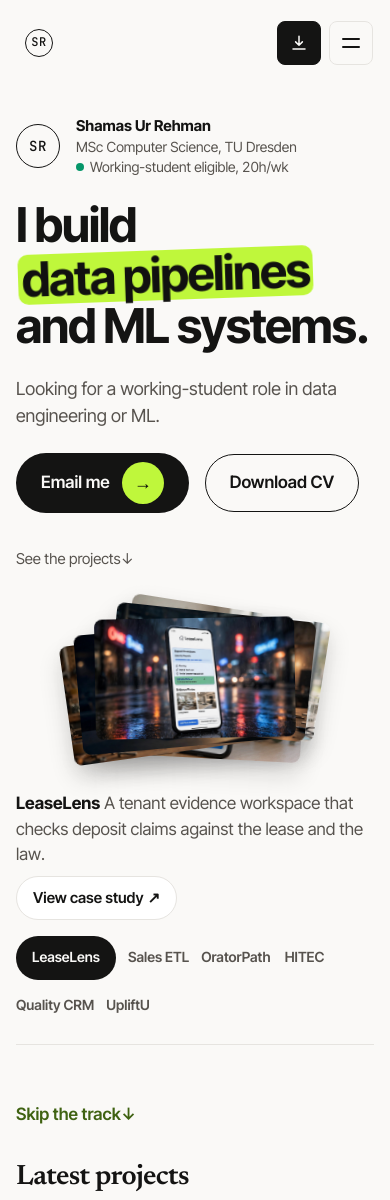
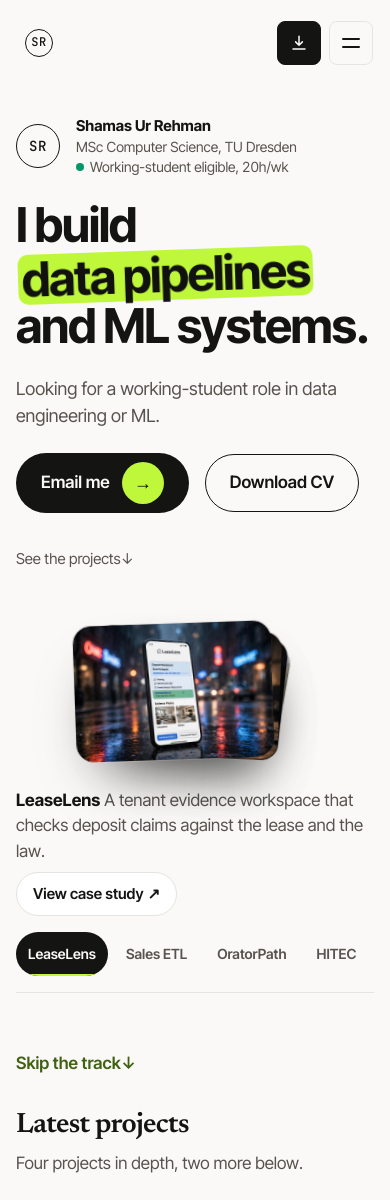
Before and after one commit to shamas92/portfolio-v4, a Next.js app: page / in a window 390 px wide. Shown: the top 1200 px of the page. Built offline with nearby package versions, Linux system fonts and the light colour scheme.

Commit message:
Hero deck: four cards at parish size with up-right fan and 300ms re-fan; caption exit/enter; four tabs with lime mark

```diff
--- a/src/app/globals.css
+++ b/src/app/globals.css
@@ -790,8 +790,11 @@ footer[id],
 }
 
 @media (min-width: 1024px) {
+  /* The showcase wrapper is 581px wide (the reference's
+     489px card + 92px of fan room), so the right column is
+     fixed at 581px and the copy column takes the rest. */
   .hero {
-    grid-template-columns: minmax(0, 1fr) minmax(0, 1fr);
+    grid-template-columns: minmax(0, 1fr) 581px;
     gap: var(--space-6);
   }
 }
@@ -1038,35 +1041,49 @@ footer[id],
  *  only, so there is no layout shift. The deck is aria-hidden
  *  and pointer-events none (see HeroDeck.tsx). */
 .hero-deck {
+  /* The reference's showcase wrapper: 581 × 408, with 72px
+     of top padding and 92px of right padding — room for the
+     fan to peek up-right. --deck-scale shrinks the whole
+     geometry below 1024px (same fan, smaller cards). */
+  --deck-scale: 1;
   position: relative;
-  height: 300px;
+  width: calc(581px * var(--deck-scale));
+  height: calc(408px * var(--deck-scale));
+  margin-inline: auto;
+  padding-top: calc(72px * var(--deck-scale));
+  padding-right: calc(92px * var(--deck-scale));
   pointer-events: none;
 }
 
 .deck-card {
+  /* One card: 489 × 336 (16/11), radius 18px, origin
+     bottom-left, a hairline edge and a deep soft shadow.
+     The photo fills the card full-bleed (no browser-chrome
+     bar: the photos are created visuals, not screenshots). */
   position: absolute;
-  left: 50%;
-  top: 50%;
-  width: 320px;
-  aspect-ratio: 5 / 3;
-  transform-origin: center;
-  will-change: transform;
-  transform: translate(
-      calc(-50% + var(--ox, 0px)),
-      calc(-50% + var(--oy, 0px))
-    )
-    rotate(var(--rr, 0deg));
+  left: 0;
+  bottom: 0;
+  width: calc(489px * var(--deck-scale));
+  aspect-ratio: 16 / 11;
+  transform-origin: bottom left;
+  will-change: transform, filter;
+  overflow: hidden;
+  border: 1px solid rgb(10 10 10 / 0.1);
+  border-radius: 18px;
+  box-shadow: 0 30px 60px -24px rgb(10 10 10 / 0.35);
+  transform: translate(var(--ox, 0px), var(--oy, 0px))
+    rotate(var(--rr, 0deg)) scale(var(--sc, 1));
+  filter: brightness(var(--br, 1));
 }
 
 /* The photo fills the card (next/image fill + cover: the 3:2
-   file is cropped to the 5:3 frame). A soft shadow grounds
-   each card (and a hairline edge from the frame); the shadow
-   follows the rounded border box. The photo is the same file in
-   both themes — nothing here switches on the theme. */
+   file is cropped to the 16/11 frame). The hairline edge and
+   the soft shadow live on .deck-card, so they follow the
+   rounded border box; the photo is the same file in both
+   themes — nothing here switches on the theme. */
 .deck-card img {
   display: block;
-  border-radius: 8px;
-  box-shadow: 0 12px 24px var(--deck-shadow);
+  border-radius: 18px;
 }
 
 .deck-card-inner {
@@ -1075,43 +1092,40 @@ footer[id],
   height: 100%;
 }
 
-/* Fanned rest (rotations -8° to +9°, each card peeking at a
-   different edge — the back cards peek furthest, since they
-   show the least). */
+/* Fanned rest — the reference's four slots, up-right only:
+   each deeper card +30px right, −24px up, +3.5° rotation,
+   −0.06 scale, −0.12 brightness. The front card is fully
+   visible; the others peek out top-right. */
 .deck-card--a {
   --ox: 0px;
-  --oy: -6px;
-  --rr: -1deg;
-  z-index: 6;
+  --oy: 0px;
+  --rr: -2deg;
+  --sc: 1;
+  --br: 1;
+  z-index: 4;
 }
 .deck-card--b {
-  --ox: 26px;
-  --oy: -16px;
+  --ox: calc(34px * var(--deck-scale));
+  --oy: calc(-26px * var(--deck-scale));
+  --rr: 2.5deg;
+  --sc: 0.94;
+  --br: 0.88;
+  z-index: 3;
+}
+.deck-card--c {
+  --ox: calc(64px * var(--deck-scale));
+  --oy: calc(-50px * var(--deck-scale));
   --rr: 6deg;
-  z-index: 5;
-}
-.deck-card--c {
-  --ox: -28px;
-  --oy: 8px;
-  --rr: -5deg;
-  z-index: 4;
+  --sc: 0.88;
+  --br: 0.76;
+  z-index: 2;
 }
 .deck-card--d {
-  --ox: 46px;
-  --oy: -24px;
-  --rr: 9deg;
-  z-index: 3;
-}
-.deck-card--e {
-  --ox: -48px;
-  --oy: 18px;
-  --rr: -8deg;
-  z-index: 2;
-}
-.deck-card--f {
-  --ox: 14px;
-  --oy: 26px;
-  --rr: 3deg;
+  --ox: calc(90px * var(--deck-scale));
+  --oy: calc(-70px * var(--deck-scale));
+  --rr: 9.5deg;
+  --sc: 0.82;
+  --br: 0.64;
   z-index: 1;
 }
 
@@ -1135,98 +1149,34 @@ footer[id],
 }
 
 /* Tablet (768–1023px): the hero stacks, so the deck is full
-   width; the six cards stay a compact fan and scroll away with
-   the hero — no vertical fan-out (six cards fanned downward
-   would run ~700px long and slide over the track). Only the
-   rest fan below matters. */
+   width; the four cards stay a compact fan and scroll away
+   with the hero. The whole fan scales down (same slots,
+   smaller cards — 280px wide). */
 @media (max-width: 1023px) {
   .hero-deck {
-    height: 300px;
-  }
-  .deck-card {
-    width: 280px;
-  }
-  .deck-card--a {
-    --ox: 0px;
-    --oy: -5px;
-    --rr: -1deg;
-  }
-  .deck-card--b {
-    --ox: 22px;
-    --oy: -14px;
-    --rr: 6deg;
-  }
-  .deck-card--c {
-    --ox: -24px;
-    --oy: 7px;
-    --rr: -5deg;
-  }
-  .deck-card--d {
-    --ox: 39px;
-    --oy: -20px;
-    --rr: 9deg;
-  }
-  .deck-card--e {
-    --ox: -41px;
-    --oy: 15px;
-    --rr: -8deg;
-  }
-  .deck-card--f {
-    --ox: 12px;
-    --oy: 22px;
-    --rr: 3deg;
+    --deck-scale: 0.573;
   }
 }
 
 /* Phones: the deck is a compact fanned stack below the copy;
-   on scroll it drifts with the hero and scrolls away. The cards
-   are 200px wide so the fanned stack's bounding box fits a
-   170px deck without crowding the copy above it. */
+   on scroll it drifts with the hero and scrolls away. The
+   cards are 200px wide, same fan, scaled down. */
 @media (max-width: 767px) {
   .hero-deck {
-    height: 170px;
-  }
-  .deck-card {
-    width: 200px;
-  }
-  .deck-card--a {
-    --ox: 0px;
-    --oy: -4px;
-    --rr: -1deg;
-  }
-  .deck-card--b {
-    --ox: 16px;
-    --oy: -10px;
-    --rr: 6deg;
-  }
-  .deck-card--c {
-    --ox: -17px;
-    --oy: 5px;
-    --rr: -5deg;
-  }
-  .deck-card--d {
-    --ox: 28px;
-    --oy: -14px;
-    --rr: 9deg;
-  }
-  .deck-card--e {
-    --ox: -29px;
-    --oy: 11px;
-    --rr: -8deg;
-  }
-  .deck-card--f {
-    --ox: 8px;
-    --oy: 16px;
-    --rr: 3deg;
+    --deck-scale: 0.409;
   }
 }
 
 /* Re-fan on tab change: while the .hero-deck--refan class is
-   set (450ms after a tab click), the cards' transform
-   transitions, so they glide to their new rest positions. The
-   class is removed after the transition. */
+   set (350ms after a tab click), the cards' transform and
+   filter transition, so they glide to their new rest positions
+   — the reference's card-change motion: ~300ms, ease-out, no
+   overshoot, all four cards moving at once. The class is
+   removed after the transition. */
 .hero-deck--refan .deck-card {
-  transition: transform 400ms var(--ease);
+  transition:
+    transform 300ms var(--ease),
+    filter 300ms var(--ease);
 }
 
 /* ---- Hero showcase: caption + tabs under the deck ---- */
@@ -1241,12 +1191,52 @@ footer[id],
 }
 
 .hero-caption {
+  /* The caption row keeps a 52px min-height so the exit/enter
+     never moves the layout. */
   margin-top: var(--space-3);
+  min-height: 52px;
+}
+
+.hero-caption-inner {
   display: flex;
   flex-wrap: wrap;
   align-items: baseline;
   justify-content: space-between;
   gap: var(--space-1) var(--space-2);
+}
+
+/* Caption change — the reference's exit/enter: the old
+   caption fades out and rises 6px over 200ms, the new one
+   mounts and fades in over 200ms (the text and link swap at
+   ~300ms, between the two). */
+@keyframes caption-exit {
+  from {
+    opacity: 1;
+    transform: translateY(0);
+  }
+  to {
+    opacity: 0;
+    transform: translateY(-6px);
+  }
+}
+
+@keyframes caption-enter {
+  from {
+    opacity: 0;
+    transform: translateY(6px);
+  }
+  to {
+    opacity: 1;
+    transform: translateY(0);
+  }
+}
+
+.hero-caption-inner--exiting {
+  animation: caption-exit 200ms var(--ease) forwards;
+}
+
+.hero-caption-inner--entering {
+  animation: caption-enter 200ms var(--ease) forwards;
 }
 
 .hero-caption-text {
@@ -1295,39 +1285,58 @@ footer[id],
   }
 }
 
-/* The project tabs: plain grey text, the active one a black
-   pill with white text — the reference's tab row. Real buttons
-   (aria-pressed), 44px tap targets. */
+/* The project tabs: the reference's tab row — rounded pills,
+   the active one a solid pill with white text and a static
+   lime underline, the rest plain grey text. Real tabs
+   (role="tab", aria-selected), 44px tap targets. */
 .hero-tabs {
   margin-top: var(--space-2);
   display: flex;
   flex-wrap: wrap;
   align-items: center;
-  gap: 4px 12px;
+  gap: 6px;
 }
 
 .hero-tab {
+  position: relative;
+  overflow: hidden;
   min-width: 44px;
   min-height: 44px;
-  padding: 8px 0;
+  padding: 8px 12px;
   border: 0;
+  border-radius: 999px;
   background: transparent;
   color: var(--ink-muted);
   font-family: var(--font-body);
   font-size: 0.875rem;
   font-weight: 600;
   cursor: pointer;
+  transition:
+    background-color 150ms cubic-bezier(0.4, 0, 0.2, 1),
+    color 150ms cubic-bezier(0.4, 0, 0.2, 1);
 }
 
 .hero-tab:hover {
+  background: var(--surface);
   color: var(--ink);
 }
 
-.hero-tab[aria-pressed="true"] {
-  padding: 8px 16px;
-  border-radius: 999px;
+.hero-tab[aria-selected="true"] {
   background: var(--ink);
   color: var(--bg);
+}
+
+/* The lime mark under the active tab: a 2px static full-width
+   lime underline, clipped by the pill's rounded edge. On the
+   reference it is the auto-advance progress bar; there is no
+   auto-advance here, so it is a static mark. */
+.hero-tab-mark {
+  position: absolute;
+  left: 0;
+  right: 0;
+  bottom: 0;
+  height: 2px;
+  background: var(--lime);
 }
 
 /* ---- Buttons and links: plain verbs ---- */
@@ -3057,6 +3066,13 @@ footer[id],
     transition: none;
   }
 
+  /* The caption swaps instantly under reduced motion (no
+     exit/enter). */
+  .hero-caption-inner--exiting,
+  .hero-caption-inner--entering {
+    animation: none;
+  }
+
   .reveal.is-visible {
     transition: none;
   }
--- a/src/components/HeroDeck.tsx
+++ b/src/components/HeroDeck.tsx
@@ -1,32 +1,36 @@
 /**
- * The hero deck: all six projects' photos, fanned at rest — the
- * reference's deck, now staying in the hero. It does not dock
- * onto the Work track on scroll (an earlier version pinned the
- * deck and cross-faded it into the track; that animation was
- * removed, and the track shows fully from the start). The deck
- * cards ARE the project cards: the same photo (LeaseLens, Sales
- * ETL, OratorPath, HITEC, Quality CRM, UpliftU), so the fan
- * reads as the work itself.
+ * The hero deck: the four most important projects' photos,
+ * fanned at rest — the reference's deck, now staying in the
+ * hero. It does not dock onto the Work track on scroll (an
+ * earlier version pinned the deck and cross-faded it into the
+ * track; that animation was removed, and the track shows fully
+ * from the start). The deck cards ARE the project cards: the
+ * same photo (LeaseLens, Sales ETL, OratorPath, HITEC), so the
+ * fan reads as the work itself.
  *
  * The front card follows the active tab (page.tsx owns the state,
  * default LeaseLens): the deck re-fans with the active project in
- * front. The re-fan is a 400ms transform transition, enabled only
- * while the tab change settles (the .hero-deck--refan class).
+ * front. The re-fan is a 300ms transform + filter transition,
+ * enabled only while the tab change settles (the .hero-deck--refan
+ * class) — the reference's card-change motion, measured: the
+ * main motion lands in ~300ms, ease-out, no overshoot, all four
+ * cards moving to their new slots at once.
  *
- * The mechanism:
- * - At rest the six cards are a fanned stack in the hero's
- *   right column (rotations -8° to +9°, each peeking at a
- *   different edge), like the reference's deck. The hero copy
- *   stays on the left. A photo reads by colour and composition
- *   at small sizes, so the fan works where six schematic
- *   mockups would not: the front card is fully visible, and the
- *   other five show a 20–45px strip each.
+ * The mechanism (the reference's geometry, measured):
+ * - Four cards, 489 × 336 (16/11), radius 18px, origin
+ *   bottom-left, in a 581 × 408 wrapper with 72px top / 92px
+ *   right padding — room for the fan to peek up-right.
+ * - The fan spreads up-right only, one slot per card: front
+ *   (0,0) rotate −2° scale 1 brightness 1; then each deeper
+ *   card +30px right, −24px up, +3.5° rotation, −0.06 scale,
+ *   −0.12 brightness.
  * - On load the cards settle into their fanned positions (the
  *   taste-skill's entrance: one block settling from .98,
  *   staggered per card, about a second in total).
  * - On scroll the deck does nothing: it stays a static fan and
  *   scrolls away with the hero, at every width. Below 1024px
- *   the hero stacks and the deck is a compact six-card fan.
+ *   the hero stacks and the deck scales down (same fan, smaller
+ *   cards) and scrolls away with the hero.
  *
  * The deck is decorative: aria-hidden, pointer-events none, so
  * it never takes focus, never announces itself, and never blocks
@@ -43,28 +47,31 @@ const SLUGS = [
   "sales-etl-pipeline",
   "oratorpath",
   "hitec-cms",
-  "quality-crm",
-  "upliftu",
 ] as const;
 
-const KINDS = ["a", "b", "c", "d", "e", "f"] as const;
+const KINDS = ["a", "b", "c", "d"] as const;
 
 /** The deck. The outer .deck-card carries the fanned rest
  *  transform; the inner div carries the load entrance only, so
  *  the two never fight. Entrance delays step 60ms a card, after
- *  the hero text starts (240–540ms), so the whole entrance lands
+ *  the hero text starts (240–420ms), so the whole entrance lands
  *  in about a second. Only the front card loads eagerly (and
- *  with high fetch priority); the other five are lazy. */
+ *  with high fetch priority); the other three are lazy. */
 export function HeroDeck({ activeSlug }: { activeSlug: string }) {
   /* Display order: the active project first, the rest in their
-     canonical order. The kind (a–f) follows the display order,
-     so the active card takes the front rest position. */
+     canonical order. The kind (a–d) follows the display order,
+     so the active card takes the front rest position. Guarded:
+     an unknown slug falls back to the first project, so the
+     deck never renders a card it has no photo for. */
+  const safeSlug = (SLUGS as readonly string[]).includes(activeSlug)
+    ? activeSlug
+    : SLUGS[0];
   const ordered = [
-    activeSlug,
-    ...SLUGS.filter((s) => s !== activeSlug),
+    safeSlug,
+    ...SLUGS.filter((s) => s !== safeSlug),
   ];
-  /* Re-fan transition: enabled for 450ms after the active tab
-     changes (a 400ms transition plus a small buffer), so the
+  /* Re-fan transition: enabled for 350ms after the active tab
+     changes (a 300ms transition plus a small buffer), so the
      cards glide to their new rest positions, then removed.
      Skipped on the first render. */
   const [refanning, setRefanning] = useState(false);
@@ -75,7 +82,7 @@ export function HeroDeck({ activeSlug }: { activeSlug: string }) {
       return;
     }
     setRefanning(true);
-    const t = setTimeout(() => setRefanning(false), 450);
+    const t = setTimeout(() => setRefanning(false), 350);
     return () => clearTimeout(t);
   }, [activeSlug]);
 
--- a/src/components/HeroShowcase.tsx
+++ b/src/components/HeroShowcase.tsx
@@ -7,27 +7,46 @@
  *
  * - Caption: bold project name + the verified one-line summary
  *   (rowOutcome), and a "View case study" pill to that project's
- *   case page. It follows the active tab.
- * - Tabs: the six project names. The active tab is a black pill
- *   with white text; the rest are plain grey text. They are real
- *   buttons (aria-pressed), keyboard-operable, 44px tap targets.
- *   Clicking one makes that project the deck's front card and
- *   updates the caption.
+ *   case page. It follows the active tab with the reference's
+ *   exit/enter: the old caption fades out and rises over 200ms,
+ *   the new one mounts and fades in, the text and link swapping
+ *   at ~300ms. The row keeps a 52px min-height so the layout
+ *   never jumps. Under reduced motion the caption swaps
+ *   instantly.
+ * - Tabs: the four project names (LeaseLens, Sales ETL,
+ *   OratorPath, HITEC). The active tab is a black pill with
+ *   white text and a static lime underline; the rest are plain
+ *   grey text. They are real tabs (role="tab", aria-selected),
+ *   keyboard-operable, 44px tap targets. Clicking one makes
+ *   that project the deck's front card and updates the caption.
+ *   The tabs only select — they never scroll the page or
+ *   change the URL.
  *
- * Tab labels: the three long titles are shortened for the tab
- * row ("Sales ETL", "HITEC", "Quality CRM"). These are display
- * abbreviations, not the project titles — they need the user's
- * confirmation. The full titles stay in content.ts and on the
- * track cards and case pages.
+ * Tab labels: the two long titles are shortened for the tab
+ * row ("Sales ETL", "HITEC"). These are display abbreviations,
+ * not the project titles — they need the user's confirmation.
+ * The full titles stay in content.ts and on the track cards
+ * and case pages.
  */
 "use client";
 
 import Link from "next/link";
+import { useEffect, useRef, useState } from "react";
 import { useContent } from "@/i18n/LocaleProvider";
 import type { Project } from "@/content";
 import { HeroDeck } from "./HeroDeck";
 
-/** Shortened tab labels for the three long titles. Exported so
+/** The four projects shown in the hero deck and the tabs, in
+ *  order. Quality CRM and UpliftU are not here — they live in
+ *  the Earlier work list and on the /work index. */
+const SHOWCASE_SLUGS = [
+  "leaselens",
+  "sales-etl-pipeline",
+  "oratorpath",
+  "hitec-cms",
+] as const;
+
+/** Shortened tab labels for the two long titles. Exported so
  *  the Skills section can resolve the same short labels back
  *  to case-page slugs. */
 export const TAB_LABELS: Record<string, string> = {
@@ -39,6 +58,13 @@ export const TAB_LABELS: Record<string, string> = {
 export const tabLabel = (project: Project): string =>
   TAB_LABELS[project.slug] ?? project.title;
 
+/** The caption change: exit 200ms, text and link swap at
+ *  ~300ms, enter 200ms — the whole change lands by ~500ms.
+ *  Kept as constants so the timing reads next to the CSS
+ *  (caption-exit / caption-enter, 200ms each). */
+const CAPTION_SWAP_MS = 300;
+const CAPTION_DONE_MS = 500;
+
 export function HeroShowcase({
   activeSlug,
   onSelect,
@@ -47,10 +73,70 @@ export function HeroShowcase({
   onSelect: (slug: string) => void;
 }) {
   const content = useContent();
-  const projects = content.projects;
+  /* The four showcase projects, in canonical order, regardless
+     of the content file's order. */
+  const ordered: Project[] = [];
+  for (const slug of SHOWCASE_SLUGS) {
+    const p = content.projects.find((p) => p.slug === slug);
+    if (p) ordered.push(p);
+  }
   const ui = content.ui.work;
   const active =
-    projects.find((p) => p.slug === activeSlug) ?? projects[0]!;
+    ordered.find((p) => p.slug === activeSlug) ?? ordered[0]!;
+
+  /* Caption exit/enter: the caption shows `shownSlug` and
+     animates exiting → entering → idle when the active tab
+     changes. The text and link swap at ~300ms; the whole
+     change lands by ~500ms. Rapid changes restart the
+     sequence from the current caption and settle on the last
+     tab. Reduced motion swaps instantly (no exit/enter). */
+  const [shownSlug, setShownSlug] = useState(active.slug);
+  const [captionPhase, setCaptionPhase] = useState<
+    "idle" | "exiting" | "entering"
+  >("idle");
+  const shownSlugRef = useRef(active.slug);
+  const firstRender = useRef(true);
+  useEffect(() => {
+    if (firstRender.current) {
+      firstRender.current = false;
+      return;
+    }
+    if (shownSlugRef.current === active.slug) return;
+    /* All state updates run inside timeout callbacks, never
+       synchronously in the effect body: the exit starts on the
+       next tick, the text and link swap at ~300ms, and the
+       change lands by ~500ms. Rapid changes clear the pending
+       timeouts and restart from the current caption. Reduced
+       motion swaps instantly (no exit/enter). */
+    const reduceMotion =
+      typeof window !== "undefined" &&
+      window.matchMedia("(prefers-reduced-motion: reduce)").matches;
+    if (reduceMotion) {
+      const t = setTimeout(() => {
+        shownSlugRef.current = active.slug;
+        setShownSlug(active.slug);
+        setCaptionPhase("idle");
+      }, 0);
+      return () => clearTimeout(t);
+    }
+    const tExit = setTimeout(() => setCaptionPhase("exiting"), 0);
+    const tSwap = setTimeout(() => {
+      shownSlugRef.current = active.slug;
+      setShownSlug(active.slug);
+      setCaptionPhase("entering");
+    }, CAPTION_SWAP_MS);
+    const tDone = setTimeout(() => {
+      setCaptionPhase("idle");
+    }, CAPTION_DONE_MS);
+    return () => {
+      clearTimeout(tExit);
+      clearTimeout(tSwap);
+      clearTimeout(tDone);
+    };
+  }, [active.slug]);
+
+  const shown =
+    ordered.find((p) => p.slug === shownSlug) ?? ordered[0]!;
 
   return (
     <div className="hero-showcase">
@@ -60,35 +146,44 @@ export function HeroShowcase({
         data-entrance
         style={{ "--entrance-delay": "300ms" } as React.CSSProperties}
       >
+        <div
+          key={shown.slug}
+          className={`hero-caption-inner hero-caption-inner--${captionPhase}`}
+        >
           <p className="hero-caption-text">
-          <strong>{active.title}</strong>{" "}
-          <span>{active.rowOutcome}</span>
+            <strong>{shown.title}</strong>{" "}
+            <span>{shown.rowOutcome}</span>
           </p>
-        <Link href={`/work/${active.slug}`} className="hero-caption-link">
+          <Link href={`/work/${shown.slug}`} className="hero-caption-link">
             {ui.viewCaseStudy}{" "}
             <span className="hero-caption-arrow" aria-hidden="true">
               ↗
             </span>
           </Link>
         </div>
+      </div>
       <div
         className="hero-tabs"
-        role="group"
-        aria-label={ui.heading}
+        role="tablist"
+        aria-label="Featured projects"
         data-entrance
         style={{ "--entrance-delay": "360ms" } as React.CSSProperties}
       >
-        {projects.map((project) => {
+        {ordered.map((project) => {
           const isActive = project.slug === active.slug;
           return (
             <button
               key={project.slug}
               type="button"
+              role="tab"
               className="hero-tab"
-              aria-pressed={isActive}
+              aria-selected={isActive}
               onClick={() => onSelect(project.slug)}
             >
               {tabLabel(project)}
+              {isActive && (
+                <span className="hero-tab-mark" aria-hidden="true" />
+              )}
             </button>
           );
         })}
```
Lines whose indentation alone changed are shown as unchanged.
